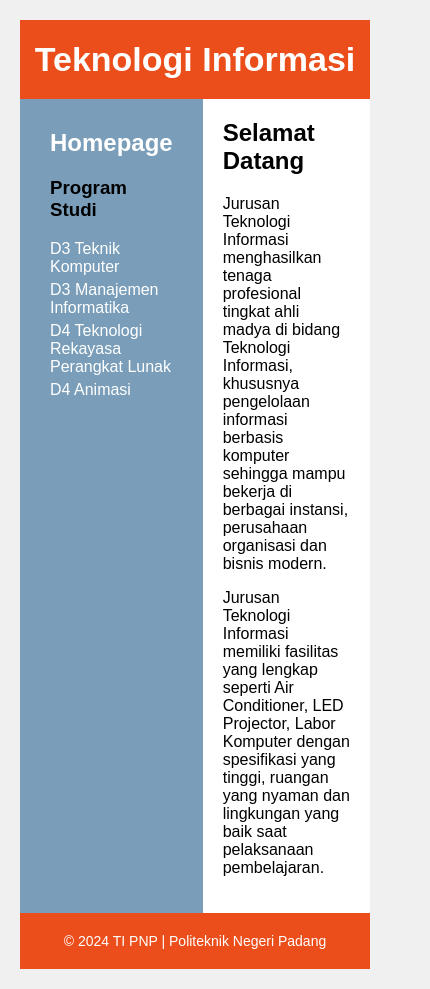
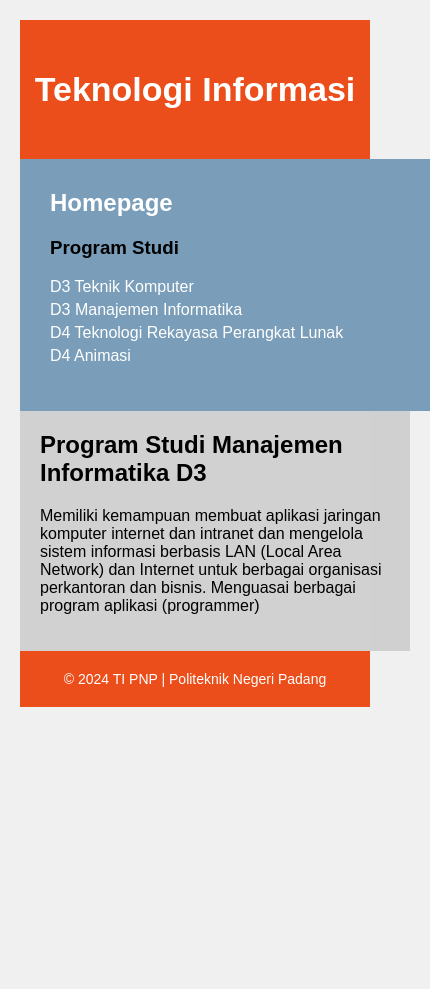
Before and after one commit to drenzzz/web-dasar-ti, a plain HTML site: page ti-mi.html in a window 390 px wide. Shown: the whole page, 430 px wide, since content can reach past the window. After the commit the page ends 844 px from the top, so only its background shows below. Drawn offline with Linux system fonts and the light colour scheme.

Commit message:
perbaikan dan isi konten

```diff
--- a/assets/styles/style.css
+++ b/assets/styles/style.css
@@ -16,6 +16,7 @@
   width: 100%;
   margin: 0 auto;
   background-color: #fff;
+  border-radius: 25px;
 }
 
 .header {
@@ -23,11 +24,9 @@
   background-color: #eb4e1a;
   color: white;
   text-align: center;
-        padding: 20px 0;
+  padding: 50px 0;
   font-size: 34px;
   font-weight: bold;
-		padding-top: 50px;
-		padding-bottom: 50px;
 }
 
 .left-sidebar {
@@ -36,16 +35,13 @@
   padding: 30px;
 }
 
-      .left-sidebar h2,
 .left-sidebar h3 {
   margin-top: 0;
-
 }
 
 .left-sidebar h2 {
   margin-top: 0;
   color: white;
-
 }
 
 .left-sidebar ul {
@@ -55,13 +51,21 @@
 
 .left-sidebar li {
   margin: 5px 0;
+}
+
+.left-sidebar a {
+  text-decoration: none;
   color: white;
+}
+
+.left-sidebar a:hover {
+  text-decoration: underline;
 }
 
 .content {
   grid-area: content;
   padding: 20px;
-        background-color: #ffffff;
+  background-color: #cececeee;
 }
 
 .content h2 {
@@ -76,3 +80,19 @@
   padding: 20px 0;
   font-size: 14px;
 }
+
+@media screen and (max-width: 768px) {
+  .container {
+    grid-template-areas:
+      "header"
+      "left-sidebar"
+      "content"
+      "footer";
+    grid-template-rows: auto auto 1fr auto;
+    grid-template-columns: 1fr;
+  }
+
+  .header, .left-sidebar, .content, .footer {
+    width: 100%;
+  }
+}
--- a/ti-mi.html
+++ b/ti-mi.html
@@ -3,83 +3,9 @@
 	<head>
 	<title>CSS Layout</title>
 	<meta name="author" content="Naufal Nazya">
+	<link rel="stylesheet" href="assets/styles/style.css">
     <style>
-      body {
-        margin: 20px;
-        padding: 0;
-        font-family: Arial, sans-serif;
-        background-color: #f0f0f0;
-      }
 
-      .container {
-        display: grid;
-        grid-template-areas:
-          "header header header"
-          "left-sidebar content content"
-          "footer footer footer";
-        grid-template-rows: auto 1fr auto;
-        grid-template-columns: 1fr 2fr;
-        width: 100%;
-        margin: 0 auto;
-        background-color: #fff;
-      }
-
-      .header {
-        grid-area: header;
-        background-color: #eb4e1a;
-        color: white;
-        text-align: center;
-        padding: 20px 0;
-        font-size: 34px;
-        font-weight: bold;
-      }
-
-      .left-sidebar {
-        grid-area: left-sidebar;
-        background-color: #7a9eb9;
-        padding: 30px;
-      }
-
-      .left-sidebar h2,
-      .left-sidebar h3 {
-        margin-top: 0;
-
-      }
-
-	  .left-sidebar h2 {
-        margin-top: 0;
-		color: white;
-
-      }
-
-      .left-sidebar ul {
-        list-style-type: none;
-        padding: 0;
-      }
-
-      .left-sidebar li {
-        margin: 5px 0;
-		color: white;
-      }
-
-      .content {
-        grid-area: content;
-        padding: 20px;
-        background-color: #ffffff;
-      }
-
-      .content h2 {
-        margin-top: 0;
-      }
-
-      .footer {
-        grid-area: footer;
-        background-color: #eb4e1a;
-        color: white;
-        text-align: center;
-        padding: 20px 0;
-        font-size: 14px;
-      }
     </style>
 
   </head>
@@ -87,28 +13,19 @@
     <div class="container">
       <div class="header">Teknologi Informasi</div>
       <div class="left-sidebar">
-        <h2>Homepage</h2>
+        <h2><a href="index.html" title="Homepage">Homepage</a></h2>
         <h3>Program Studi</h3>
         <ul>
-          <li>D3 Teknik Komputer</li>
-          <li>D3 Manajemen Informatika</li>
-          <li>D4 Teknologi Rekayasa Perangkat Lunak</li>
-          <li>D4 Animasi</li>
+            <li><a href="ti-tk.html" title="D3 Teknik Komputer">D3 Teknik Komputer</a></li>
+			      <li><a href="ti-mi.html" title="D3 Manajemen Informatika">D3 Manajemen Informatika</a></li>
+		      	<li><a href="ti-trpl.html" title="D4 Teknologi Rekayasa Perangkat Lunak">D4 Teknologi Rekayasa Perangkat Lunak</a></li>
+		      	<li><a href="ti-anim.html" title="D4 Animasi">D4 Animasi</a></li>
         </ul>
       </div>
       <div class="content">
-        <h2>Selamat Datang</h2>
+        <h2>Program Studi Manajemen Informatika D3</h2>
         <p>
-          Jurusan Teknologi Informasi menghasilkan tenaga profesional tingkat
-          ahli madya di bidang Teknologi Informasi, khususnya pengelolaan
-          informasi berbasis komputer sehingga mampu bekerja di berbagai
-          instansi, perusahaan organisasi dan bisnis modern.
-        </p>
-        <p>
-          Jurusan Teknologi Informasi memiliki fasilitas yang lengkap seperti
-          Air Conditioner, LED Projector, Labor Komputer dengan spesifikasi yang
-          tinggi, ruangan yang nyaman dan lingkungan yang baik saat pelaksanaan
-          pembelajaran.
+          Memiliki kemampuan membuat aplikasi jaringan komputer internet dan intranet dan mengelola sistem informasi berbasis LAN (Local Area Network) dan Internet untuk berbagai organisasi perkantoran dan bisnis. Menguasai berbagai program aplikasi (programmer)
         </p>
       </div>
       <div class="footer">&copy; 2024 TI PNP | Politeknik Negeri Padang</div>
```
Also changed, not shown: index.html (+5 -5 lines), ti-anim.html (+8 -91 lines), ti-tk.html (+8 -91 lines), ti-trpl.html (+13 -17 lines). Lines whose indentation alone changed are shown as unchanged.
